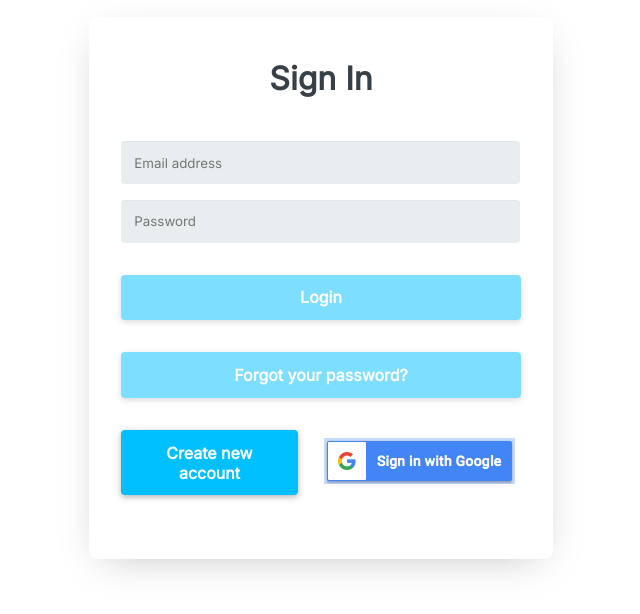
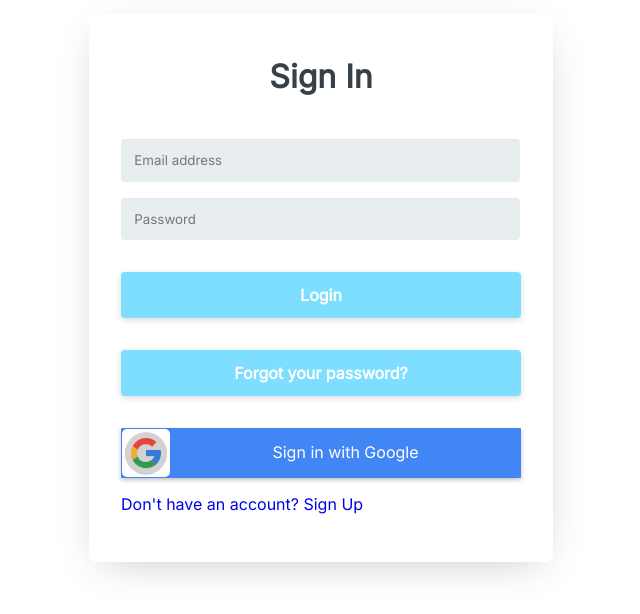
Before and after one commit to markoboras0712/React-Firebase-ChatApp, a React (Create React App) app: page / in a window 1280 px wide. Shown: the part 112-726 px from the top of the page, without its empty margins (319-959 px from the left). Built offline with nearby package versions, Linux system fonts and the light colour scheme; no server answers.

Commit message:
google signIn

```diff
--- a/package.json
+++ b/package.json
@@ -12,6 +12,7 @@
     "firebase": "^9.5.0",
     "react": "^17.0.2",
     "react-dom": "^17.0.2",
+    "react-google-button": "^0.7.2",
     "react-hook-form": "^7.20.5",
     "react-redux": "^7.2.6",
     "react-scripts": "4.0.3",
--- a/src/modules/authentication/components/Register.tsx
+++ b/src/modules/authentication/components/Register.tsx
@@ -1,6 +1,6 @@
-import { navigate } from '@reach/router';
+import { Link } from '@reach/router';
 import { RegisterData, useAuthentication } from 'modules/authentication';
-import googleLogo from 'assets/google.png';
+import { ReactComponent as GoogleIcon } from 'assets/googleSVG.svg';
 import { useState } from 'react';
 import { useForm } from 'react-hook-form';
 import classes from './style/Register.module.css';
@@ -87,17 +87,19 @@ export const Register: React.FC = () => {
           <Button type="submit" onClick={onSubmit}>
             Register
           </Button>
+          <div
+            className={classes.form__google}
+            onClick={() => loginWithGoogle()}
+          >
+            <div className={classes.form__google__img}>
+              <GoogleIcon />
+            </div>
+            <span>Sign in with Google</span>
+          </div>
           <div className={classes.form__actions}>
-            <button
-              type="button"
-              className={classes.form__google}
-              onClick={() => loginWithGoogle()}
-            >
-              <img src={googleLogo} />
-            </button>
-            <Button type="button" onClick={() => navigate(Routes.Login)}>
-              Already have account?
-            </Button>
+            <Link to={Routes.Login} style={{ textDecoration: 'none' }}>
+              Already have an account? Sign in
+            </Link>
           </div>
         </div>
       </form>
--- a/src/modules/authentication/components/SignIn.tsx
+++ b/src/modules/authentication/components/SignIn.tsx
@@ -1,7 +1,7 @@
-import { navigate } from '@reach/router';
-import googleLogo from 'assets/google.png';
+import { Link } from '@reach/router';
 import { Routes } from 'fixtures';
 import { useAuthentication, LoginData } from 'modules/authentication';
+import { ReactComponent as GoogleIcon } from 'assets/googleSVG.svg';
 import { useForm } from 'react-hook-form';
 import classes from './style/SignIn.module.css';
 import { Input, Button } from 'components';
@@ -61,17 +61,20 @@ export const SignIn: React.FC = () => {
             Forgot your password?
           </Button>
 
+          <div
+            className={classes.form__google}
+            onClick={() => loginWithGoogle()}
+          >
+            <div className={classes.form__google__img}>
+              <GoogleIcon />
+            </div>
+            <span>Sign in with Google</span>
+          </div>
+
           <div className={classes.form__actions}>
-            <Button type="button" onClick={() => navigate(Routes.Register)}>
-              Create new account
-            </Button>
-            <button
-              type="button"
-              className={classes.form__google}
-              onClick={() => loginWithGoogle()}
-            >
-              <img src={googleLogo} />
-            </button>
+            <Link to={Routes.Register} style={{ textDecoration: 'none' }}>
+              Don't have an account? Sign Up
+            </Link>
           </div>
         </div>
       </form>
--- a/src/modules/authentication/components/style/Register.module.css
+++ b/src/modules/authentication/components/style/Register.module.css
@@ -3,7 +3,7 @@
     flex-wrap: wrap;
     justify-content: center;
     align-items: center;
-    height: 50vh;
+    height: 100vh;
 }
 
 .form {
@@ -36,13 +36,40 @@
     color: red;
 }
 
+.form__google {
+    background-color: rgb(66, 133, 244);
+    color: rgb(255, 255, 255);
+    height: 50px;
+    width: 100%;
+    margin-top: 16px;
+    margin-bottom: 16px;
+    border: none;
+    text-align: center;
+    box-shadow: rgb(0 0 0 / 25%) 0px 2px 4px 0px;
+    font-size: 16px;
+    line-height: 48px;
+    display: block;
+    border-radius: 1px;
+    transition: background-color 0.218s ease 0s, border-color 0.218s ease 0s,
+        box-shadow 0.218s ease 0s;
+    font-family: Roboto, arial, sans-serif;
+    cursor: pointer;
+    user-select: none;
+}
+
+.form__google__img {
+    width: 48px;
+    height: 48px;
+    text-align: center;
+    display: block;
+    margin-top: 1px;
+    margin-left: 1px;
+    float: left;
+    background-color: rgb(255, 255, 255);
+    border-radius: 5px;
+    white-space: nowrap;
+}
+
 .form__actions {
-    display: flex;
-    flex-direction: row;
-    column-gap: 20px;
+    margin-top: 16px;
 }
-.form__google {
-    border: none;
-    background-color: white;
-    cursor: pointer;
-}
--- a/src/modules/authentication/components/style/SignIn.module.css
+++ b/src/modules/authentication/components/style/SignIn.module.css
@@ -29,14 +29,40 @@
     margin-top: 0.2em;
 }
 
-.form__actions {
-    display: flex;
-    flex-direction: row;
-    column-gap: 20px;
+.form__google {
+    background-color: rgb(66, 133, 244);
+    color: rgb(255, 255, 255);
+    height: 50px;
+    width: 100%;
+    margin-top: 16px;
+    margin-bottom: 16px;
+    border: none;
+    text-align: center;
+    box-shadow: rgb(0 0 0 / 25%) 0px 2px 4px 0px;
+    font-size: 16px;
+    line-height: 48px;
+    display: block;
+    border-radius: 1px;
+    transition: background-color 0.218s ease 0s, border-color 0.218s ease 0s,
+        box-shadow 0.218s ease 0s;
+    font-family: Roboto, arial, sans-serif;
+    cursor: pointer;
+    user-select: none;
 }
 
-.form__google {
-    border: none;
-    background-color: white;
-    cursor: pointer;
+.form__google__img {
+    width: 48px;
+    height: 48px;
+    text-align: center;
+    display: block;
+    margin-top: 1px;
+    margin-left: 1px;
+    float: left;
+    background-color: rgb(255, 255, 255);
+    border-radius: 5px;
+    white-space: nowrap;
 }
+
+.form__actions {
+    margin-top: 16px;
+}
```
Also changed, not shown: src/assets/googleSVG.svg (added), 1 other file (tests, documents, lock files or other folders).
